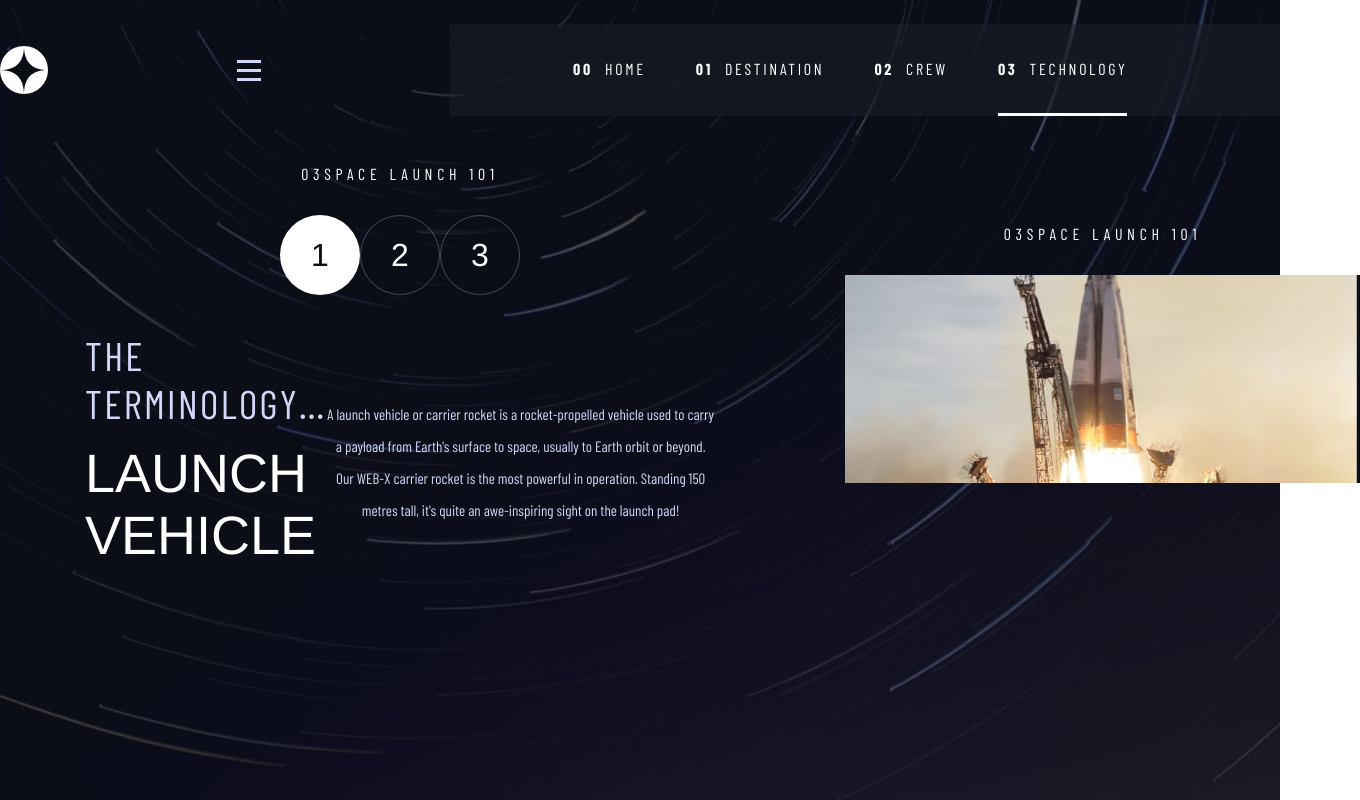
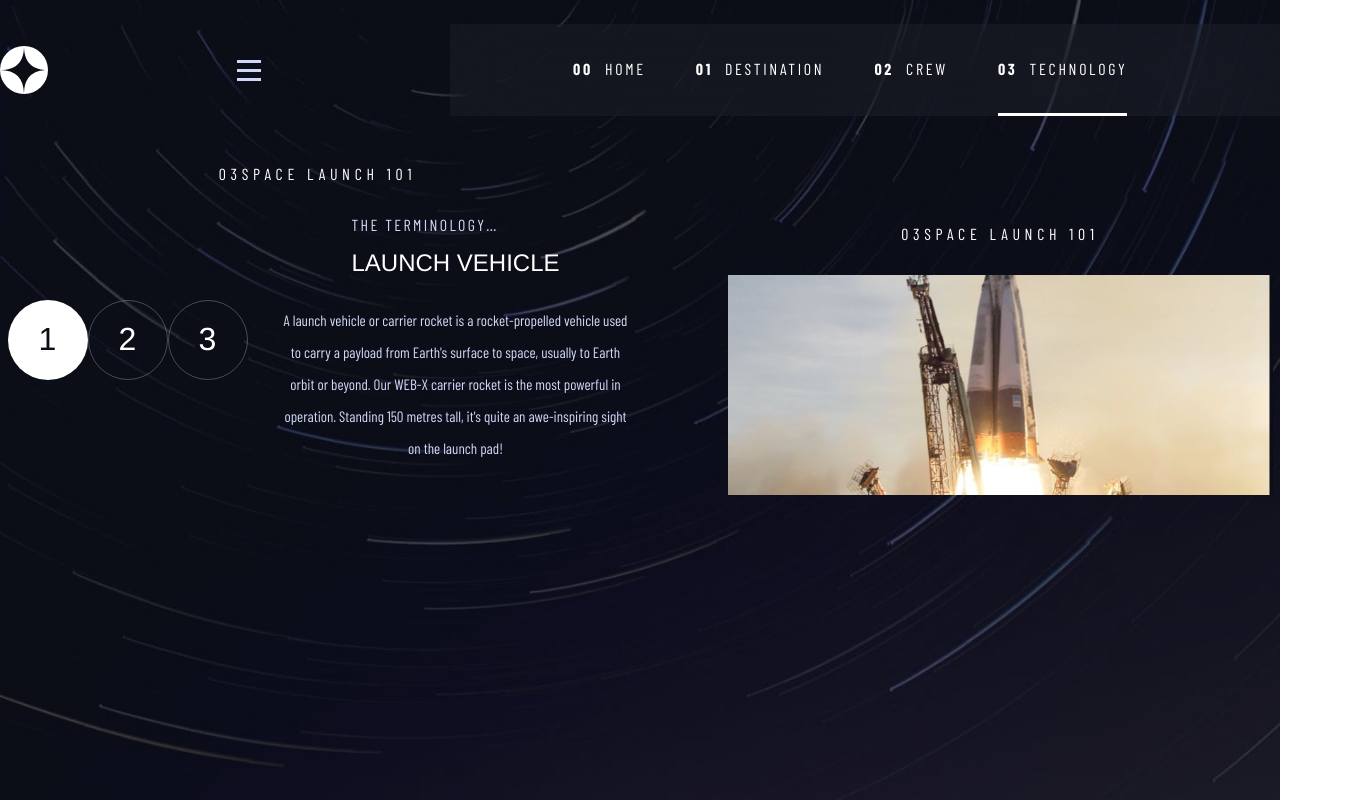
Before and after one commit to nomad-mystic/io.frontendmentor, a React (Vite) app in the folder space-tourism/: page /technology in a window 1280 px wide. Shown: the whole page, 1360 px wide, since content can reach past the window. Built offline with nearby package versions, Linux system fonts and the light colour scheme; a web font is replaced by a local one.

Commit message:
kpm: Update Circle component and update styles

```diff
--- a/space-tourism/package.json
+++ b/space-tourism/package.json
@@ -28,6 +28,7 @@
         "@typescript-eslint/eslint-plugin": "^6.0.0",
         "@typescript-eslint/parser": "^6.0.0",
         "@vitejs/plugin-react": "^4.0.3",
+        "@vitest/ui": "^1.2.0",
         "autoprefixer": "^10.4.16",
         "eslint": "^8.45.0",
         "eslint-plugin-react-hooks": "^4.6.0",
--- a/space-tourism/src/pages/home/HomePage.tsx
+++ b/space-tourism/src/pages/home/HomePage.tsx
@@ -1,17 +1,16 @@
 // Community
 import React, { useEffect } from 'react';
 import { useDispatch } from 'react-redux';
-
 
 // Styles
 import './HomePage.css';
 
 // Components
 import Header from '../../components/Header/Header';
+import HomeCircle from './components/HomeCircle/HomeCircle';
 
 // State Actions
 import { navigationAction } from '../../store/slices/navigation/navigation-slice';
-import HomeCircle from './components/HomeCircle/HomeCircle.tsx';
 
 /**
  * @description Create the Home page component
--- a/space-tourism/src/pages/home/components/HomeCircle/HomeCircle.css
+++ b/space-tourism/src/pages/home/components/HomeCircle/HomeCircle.css
@@ -91,5 +91,10 @@
             width: 450px;
             height: 450px;
         }
+
+        /* @todo this needs to be worked out */
+        @screen lg {
+            right: calc(-609px / 2);
+        }
     }
 }
--- a/space-tourism/src/pages/home/components/HomeCircle/HomeCircle.tsx
+++ b/space-tourism/src/pages/home/components/HomeCircle/HomeCircle.tsx
@@ -17,11 +17,10 @@ const HomeCircle = (): React.JSX.Element => {
         <div className="HomeCircle-circle">
             <h3 className="Heading-4 HomeCircle-circleText">EXPLORE</h3>
 
-            <Link to='/destination' className="HomeCircle-circleLink">
+            <Link to="/destination" className="HomeCircle-circleLink">
                 <span className="HomeCircle-shape"></span>
+                <span className="HomeCircle-shapeBackground"></span>
             </Link>
-
-            <span className="HomeCircle-shapeBackground"></span>
         </div>
     );
 };
--- a/space-tourism/src/pages/technology/TechnologyPage.css
+++ b/space-tourism/src/pages/technology/TechnologyPage.css
@@ -10,9 +10,16 @@
 
         @screen lg {
             display: grid;
-            grid-template-columns: 630px 515px;
-            column-gap: 130px;
+            grid-template-columns: minmax(max-content, 630px) minmax(max-content, 545px);
+            column-gap: 5rem;
             padding-block-end: 11.8rem;
+            max-width: 95%;
+        }
+
+        @screen xl {
+            grid-template-columns: 620px 545px;
+            column-gap: 10rem;
+            max-width: 1265px;
         }
     }
 
@@ -43,7 +50,7 @@
         column-gap: 8rem;
 
         @screen lg {
-            @apply gap-[36px];
+            @apply flex-row gap-[36px];
         }
     }
 }
--- a/space-tourism/src/pages/technology/components/TechnologyContent/TechnologyContent.css
+++ b/space-tourism/src/pages/technology/components/TechnologyContent/TechnologyContent.css
@@ -3,7 +3,7 @@
         @apply flex-col items-center;
 
         @screen lg {
-            @apply flex-row;
+            /*@apply flex-row;*/
         }
     }
 
@@ -28,17 +28,16 @@
 
         @screen lg {
             margin-block-end: 1.2rem;
-            font-size: 4rem;
+            font-size: 1.6rem;
         }
     }
 
     &-name {
         margin-block-end: 1.6rem;
-        font-size: 2.4rem;
+        font-size: var(--heading-3-size);
 
         @screen lg {
             margin-block: 1.5rem 2.7rem;
-            font-size: 5.4rem;
         }
     }
 
--- a/space-tourism/src/pages/technology/components/TechnologyImage/TechnologyImage.css
+++ b/space-tourism/src/pages/technology/components/TechnologyImage/TechnologyImage.css
@@ -2,6 +2,10 @@
     &-figure {
         height: 100%;
         width: 100vw;
+
+        @screen lg {
+            width: 100%;
+        }
     }
 
     &-image {
@@ -15,5 +19,9 @@
         @screen md {
             max-height: 30vh;
         }
+
+        @screen lg {
+            max-height: unset;
+        }
     }
 }
--- a/space-tourism/src/pages/technology/components/TechnologyNav/TechnologyNav.css
+++ b/space-tourism/src/pages/technology/components/TechnologyNav/TechnologyNav.css
@@ -12,6 +12,11 @@
 
         menu {
             column-gap: 1.6rem;
+
+            @screen lg {
+                flex-direction: column;
+                gap: 3.2rem;
+            }
         }
     }
 }
--- a/space-tourism/vite.config.ts
+++ b/space-tourism/vite.config.ts
@@ -17,9 +17,6 @@ export default defineConfig({
         globals: true,
         environment: 'jsdom',
         // https://github.com/vitest-dev/vitest/tree/main/examples/react-testing-lib
-        // setupFiles: './src/test/setup.ts',
-        // you might want to disable it, if you don't have tests that rely on CSS
-        // since parsing CSS is slow
         css: true,
     },
 });
```
Also changed, not shown: 1 other file (tests, documents, lock files or other folders).
